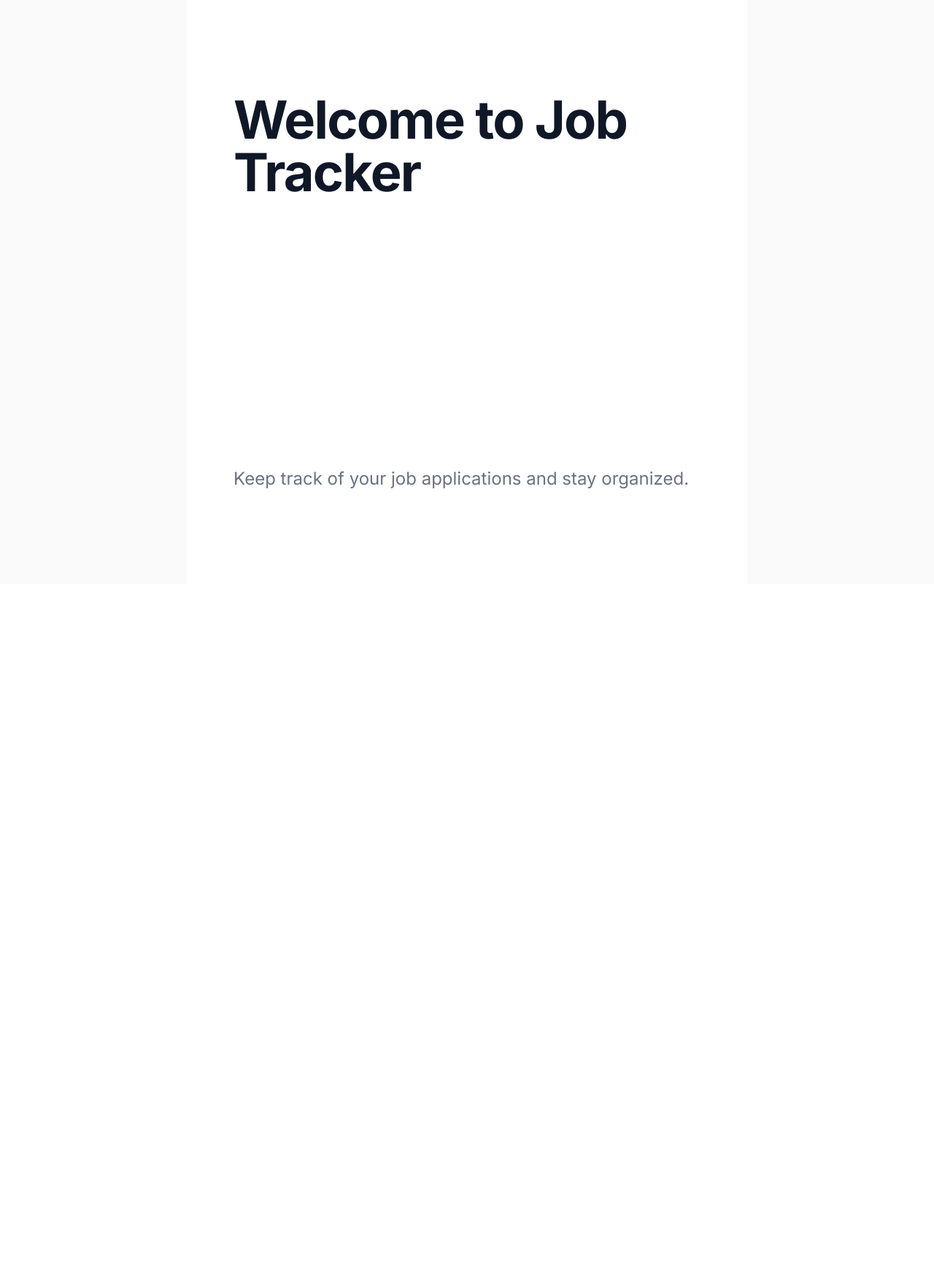
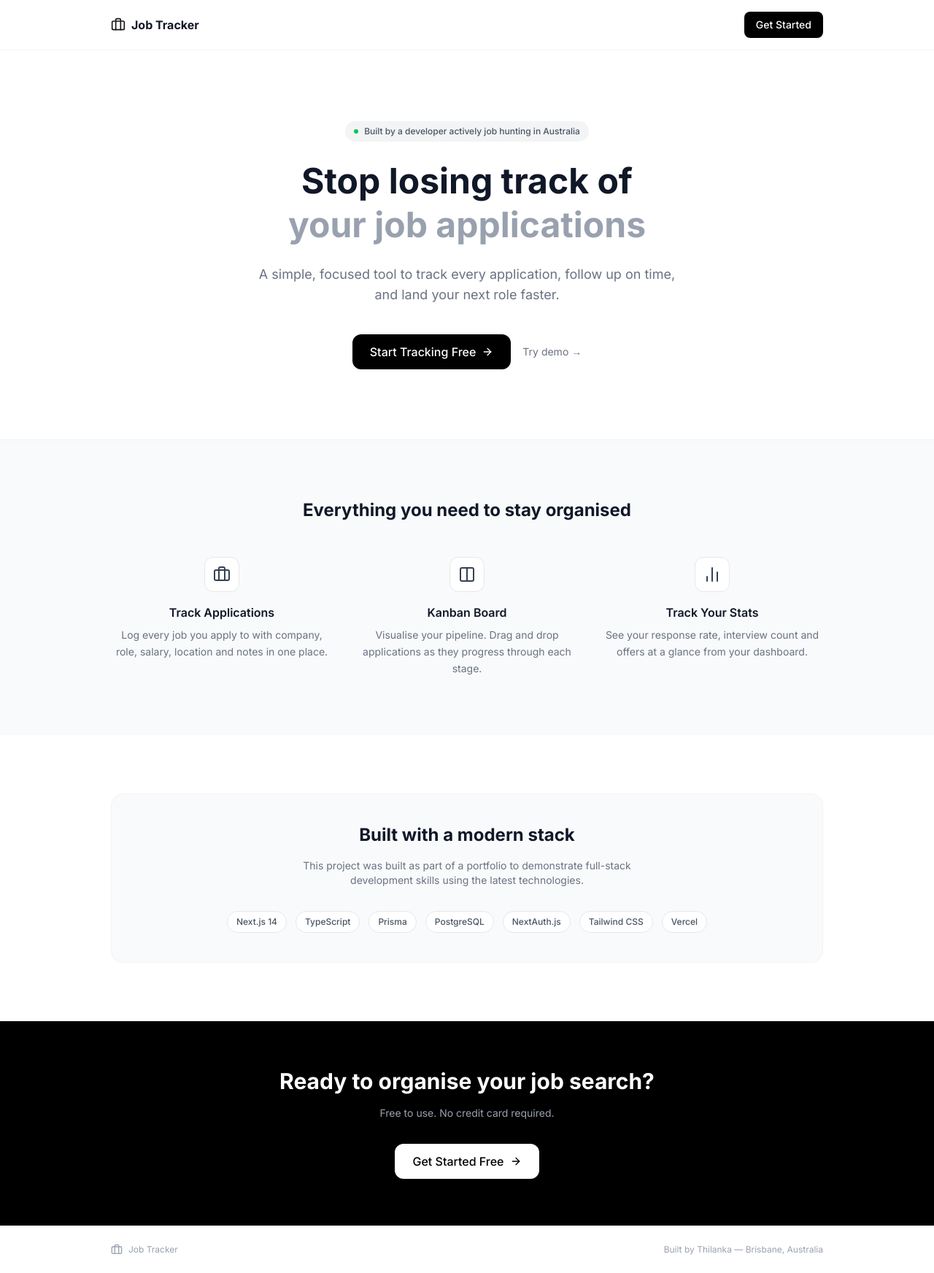
Before and after one commit to thilankacg1/job-tracker, a Next.js app: page / in a window 1280 px wide. Shown: the whole page at 73% size. Before the commit the page ends 800 px from the top, so only its background shows below. Built offline with nearby package versions, Linux system fonts and the light colour scheme.

Commit message:
feat(landing): add landing page with hero, features and tech stack

```diff
--- a/src/app/page.tsx
+++ b/src/app/page.tsx
@@ -1,15 +1,154 @@
+import Link from 'next/link'
+import { Briefcase, BarChart2, Columns, ArrowRight, CheckCircle } from 'lucide-react'
 
-export default function Home() {
+export default function HomePage() {
   return (
-    <div className="flex min-h-screen items-center justify-center bg-zinc-50 font-sans dark:bg-black">
-      <main className="flex min-h-screen w-full max-w-3xl flex-col items-center justify-between py-32 px-16 bg-white dark:bg-black sm:items-start">
-        <h1 className="text-5xl font-bold tracking-tight text-gray-900 dark:text-white sm:text-7xl">
-          Welcome to Job Tracker
+    <div className="min-h-screen bg-white">
+
+      {/* Nav */}
+      <nav className="border-b border-gray-100">
+        <div className="max-w-5xl mx-auto px-6 py-4 flex items-center justify-between">
+          <div className="flex items-center gap-2">
+            <Briefcase className="w-5 h-5" />
+            <span className="font-bold text-gray-900">Job Tracker</span>
+          </div>
+          <Link
+            href="/login"
+            className="bg-black text-white px-4 py-2 rounded-lg text-sm font-medium hover:bg-gray-800 transition"
+          >
+            Get Started
+          </Link>
+        </div>
+      </nav>
+
+      {/* Hero */}
+      <section className="max-w-5xl mx-auto px-6 py-24 text-center">
+        <div className="inline-flex items-center gap-2 bg-gray-100 text-gray-600 text-xs font-medium px-3 py-1.5 rounded-full mb-6">
+          <span className="w-1.5 h-1.5 bg-green-500 rounded-full"></span>
+          Built by a developer actively job hunting in Australia
+        </div>
+        <h1 className="text-5xl font-bold text-gray-900 mb-6 leading-tight">
+          Stop losing track of<br />
+          <span className="text-gray-400">your job applications</span>
         </h1>
-        <p className="mt-5 text-2xl text-gray-500 dark:text-gray-400">
-          Keep track of your job applications and stay organized.
+        <p className="text-lg text-gray-500 mb-10 max-w-xl mx-auto">
+          A simple, focused tool to track every application, follow up on time,
+          and land your next role faster.
         </p>
-      </main>
+        <div className="flex items-center justify-center gap-4">
+          <Link
+            href="/login"
+            className="flex items-center gap-2 bg-black text-white px-6 py-3 rounded-xl font-medium hover:bg-gray-800 transition"
+          >
+            Start Tracking Free
+            <ArrowRight className="w-4 h-4" />
+          </Link>
+          <Link
+            href="/login"
+            className="text-sm text-gray-500 hover:text-gray-700 transition"
+          >
+            Try demo →
+          </Link>
+        </div>
+      </section>
+
+      {/* Features */}
+      <section className="bg-gray-50 border-t border-gray-100">
+        <div className="max-w-5xl mx-auto px-6 py-20">
+          <h2 className="text-2xl font-bold text-gray-900 text-center mb-12">
+            Everything you need to stay organised
+          </h2>
+          <div className="grid grid-cols-1 sm:grid-cols-3 gap-8">
+            {[
+              {
+                icon: <Briefcase className="w-6 h-6" />,
+                title: 'Track Applications',
+                desc: 'Log every job you apply to with company, role, salary, location and notes in one place.',
+              },
+              {
+                icon: <Columns className="w-6 h-6" />,
+                title: 'Kanban Board',
+                desc: 'Visualise your pipeline. Drag and drop applications as they progress through each stage.',
+              },
+              {
+                icon: <BarChart2 className="w-6 h-6" />,
+                title: 'Track Your Stats',
+                desc: 'See your response rate, interview count and offers at a glance from your dashboard.',
+              },
+            ].map((feature) => (
+              <div key={feature.title} className="text-center">
+                <div className="inline-flex items-center justify-center w-12 h-12 bg-white border border-gray-200 rounded-xl mb-4 text-gray-700">
+                  {feature.icon}
+                </div>
+                <h3 className="font-semibold text-gray-900 mb-2">{feature.title}</h3>
+                <p className="text-sm text-gray-500 leading-relaxed">{feature.desc}</p>
+              </div>
+            ))}
+          </div>
+        </div>
+      </section>
+
+      {/* Social proof */}
+      <section className="max-w-5xl mx-auto px-6 py-20">
+        <div className="bg-gray-50 border border-gray-100 rounded-2xl p-10 text-center">
+          <h2 className="text-2xl font-bold text-gray-900 mb-4">
+            Built with a modern stack
+          </h2>
+          <p className="text-gray-500 mb-8 max-w-lg mx-auto text-sm">
+            This project was built as part of a portfolio to demonstrate
+            full-stack development skills using the latest technologies.
+          </p>
+          <div className="flex flex-wrap justify-center gap-3">
+            {[
+              'Next.js 14',
+              'TypeScript',
+              'Prisma',
+              'PostgreSQL',
+              'NextAuth.js',
+              'Tailwind CSS',
+              'Vercel',
+            ].map((tech) => (
+              <span
+                key={tech}
+                className="bg-white border border-gray-200 text-gray-600 text-xs font-medium px-3 py-1.5 rounded-full"
+              >
+                {tech}
+              </span>
+            ))}
+          </div>
+        </div>
+      </section>
+
+      {/* CTA */}
+      <section className="bg-black text-white">
+        <div className="max-w-5xl mx-auto px-6 py-16 text-center">
+          <h2 className="text-3xl font-bold mb-4">
+            Ready to organise your job search?
+          </h2>
+          <p className="text-gray-400 mb-8 text-sm">
+            Free to use. No credit card required.
+          </p>
+          <Link
+            href="/login"
+            className="inline-flex items-center gap-2 bg-white text-black px-6 py-3 rounded-xl font-medium hover:bg-gray-100 transition"
+          >
+            Get Started Free
+            <ArrowRight className="w-4 h-4" />
+          </Link>
+        </div>
+      </section>
+
+      {/* Footer */}
+      <footer className="border-t border-gray-100">
+        <div className="max-w-5xl mx-auto px-6 py-6 flex items-center justify-between text-xs text-gray-400">
+          <div className="flex items-center gap-2">
+            <Briefcase className="w-4 h-4" />
+            Job Tracker
+          </div>
+          <p>Built by Thilanka — Brisbane, Australia</p>
+        </div>
+      </footer>
+
     </div>
-  );
+  )
 }
```
